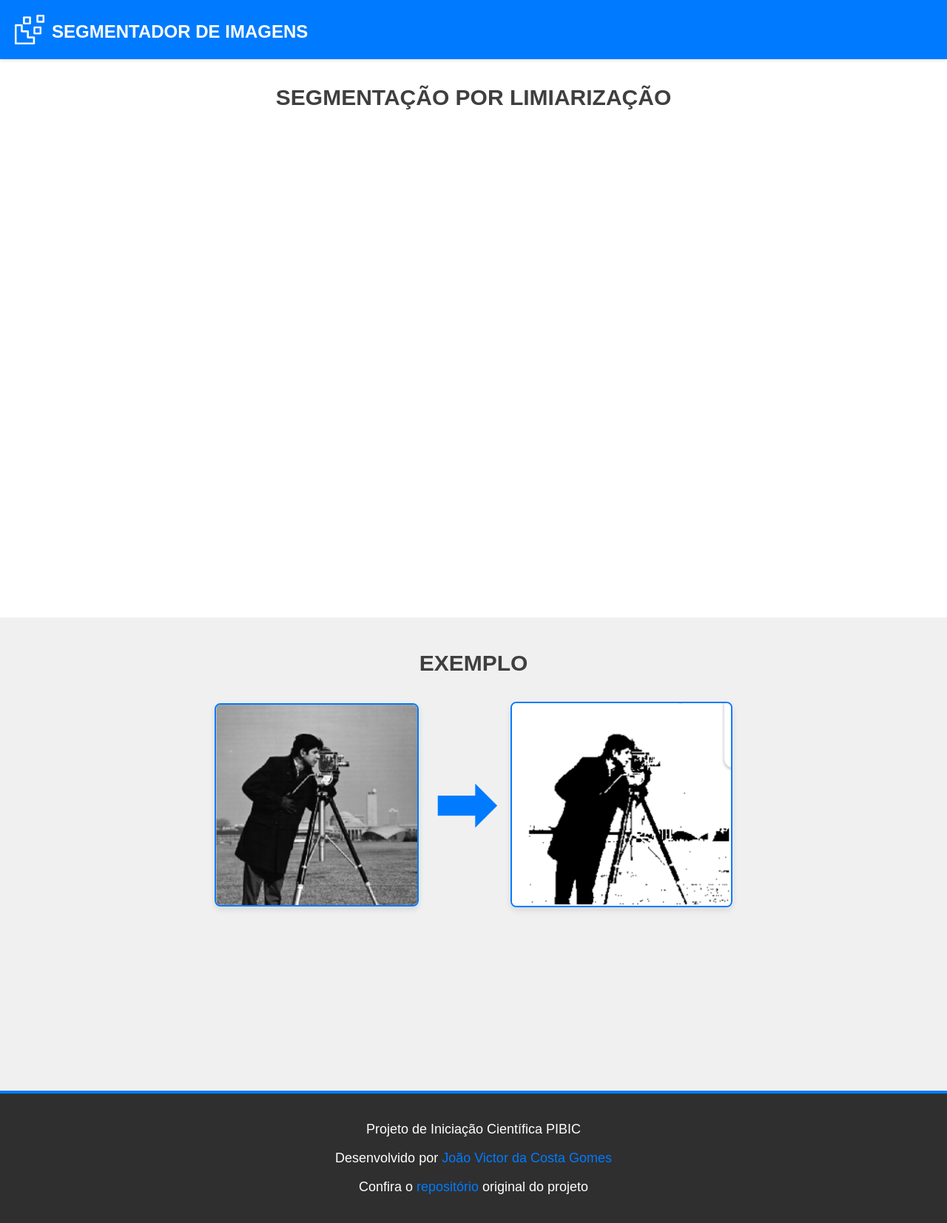
After one commit to joao-victor-costa-gomes/Image-Segmentation-Site, a Flask app: page /threshold in a window 1280 px wide. The commit adds this page. Shown: the whole page at 74% size. Run offline with Flask 3, Linux system fonts and the light colour scheme.

Commit message:
added initial backend

```diff
--- a/app/static/css/style.css
+++ b/app/static/css/style.css
@@ -30,7 +30,7 @@ header {
 header h1 a{
     font-size: 24px;
     text-decoration: none;
-    color: #fafafa;
+    color: white;
 }
 
 .header-content {
@@ -63,3 +63,55 @@ header h1 a{
 .footer .footer-link:hover {
     color: #00c3ff;
 }
+
+/* ------- EXAMPLE SECTION ------- */
+
+.example-section {
+    height: 80vh;
+    background-color: #f0f0f0;
+    text-align: center;
+    padding: 10px;
+}
+
+.example-container {
+    display: flex;
+    align-items: center;
+    justify-content: center;
+    gap: 20px;
+    margin-top: 20px;
+}
+
+.example-image {
+    display: flex;
+    flex-direction: column;
+    align-items: center;
+    gap: 10px;
+}
+
+.example-image img {
+    max-width: 300px;
+    height: auto;
+    border: 2px solid #007BFF;
+    border-radius: 8px;
+    box-shadow: 0 4px 8px rgba(0, 0, 0, 0.1);
+}
+
+.example-arrow {
+    font-size: 100px; /* Aumenta o tamanho da seta */
+    color: #007BFF;
+    font-weight: bold;
+    display: flex; /* Centraliza o conteúdo dentro do contêiner da seta */
+    align-items: center; /* Alinha verticalmente ao centro */
+    justify-content: center; /* Garante alinhamento horizontal ao centro */
+}
+
+
+/* ------- OTHERS------- */
+
+.section-title {
+    font-size: 30px;
+    font-weight: bold;
+    margin: 35px auto 35px;
+    color: #3f3f3f;
+    text-align: center;
+}
--- /dev/null
+++ b/app/static/css/threshold.css
@@ -0,0 +1,11 @@
+.image-send-section {
+    height: calc(100vh - 80px);
+}
+
+.section-title {
+    font-size: 30px;
+    font-weight: bold;
+    margin: 35px auto 35px;
+    color: #3f3f3f;
+    text-align: center;
+}
--- /dev/null
+++ b/app/templates/threshold.html
@@ -0,0 +1,56 @@
+<!DOCTYPE html>
+<html lang="pt-br">
+
+<head>
+    <meta charset="UTF-8">
+    <meta name="viewport" content="width=device-width, initial-scale=1.0">
+    <title>Thresholding Segmentation</title>
+    <link rel="stylesheet" href="../static/css/style.css">
+    <link rel="stylesheet" href="../static/css/threshold.css">
+    <link rel="icon" href="../static/images/icon.png" type="image/png">
+</head>
+
+<body>
+
+    <!-- HEADER -->
+    <header>
+        <div class="header-content">
+            <img src="../static/images/logo.png" alt="site logo" class="header-logo">
+            <h1>
+                <a href="{{ url_for('home') }}" class="home-title">SEGMENTADOR DE IMAGENS</a>
+            </h1>
+        </div>
+    </header>
+
+    <!-- IMAGE SEND SECTION -->
+    <section id="image-send-section" class="image-send-section">
+        <h2 class="section-title">SEGMENTAÇÃO POR LIMIARIZAÇÃO</h2>
+    </section>
+
+    <section id="example-section" class="example-section">
+        <h2 class="section-title">EXEMPLO</h2>
+        <div class="example-container">
+            <div class="example-image">
+                <img src="../static/images/thresholdingA.png" alt="Imagem original">
+            </div>
+            <div class="example-arrow">➡</div>
+            <div class="example-image">
+                <img src="../static/images/thresholdingB.png" alt="Imagem segmentada">
+            </div>
+        </div>
+    </section>
+
+    <!-- FOOTER -->
+    <footer class="footer">
+        <p>Projeto de Iniciação Científica PIBIC</p>
+        <p>
+            Desenvolvido por <a href="https://github.com/joao-victor-costa-gomes/" class="footer-link" target="_blank">João Victor da Costa Gomes</a>
+        </p>
+        <p>
+            Confira o <a href="https://github.com/joao-victor-costa-gomes/Image-Segmentation-Site" class="footer-link" target="_blank">repositório</a> original do projeto
+        </p>
+    </footer>
+
+</body>
+
+</html>
--- a/run.py
+++ b/run.py
@@ -1,68 +1,17 @@
-from segmentation.thresholding.fixed_threshold import fixed_threshold
-from segmentation.thresholding.otsu_threshold import otsu_threshold
-from segmentation.thresholding.adaptative_threshold import adaptive_threshold
+from flask import Flask, render_template
 
-# Image path
-image_path = 'image.jpg'
-
-# Call each function
-print("Applying Fixed Threshold...")
-fixed_threshold(image_path)
-
-print("Applying Adaptive Threshold...")
-adaptive_threshold(image_path)
-
-print("Applying Otsu Threshold...")
-otsu_threshold(image_path)
-
-################################################# MUDAR EM BAIXO
-
-from flask import Flask, flash, request, redirect, url_for, render_template
-import urllib.request
-import os
-from werkzeug.utils import secure_filename
-
-app = Flask(__name__)
-
-UPLOAD_FOLDER = 'static/uploads/'
-
-app.secret_key = "secret key"
-app.config['UPLOAD_FOLDER'] = UPLOAD_FOLDER
-app.config['MAX_CONTENT_LENGTH'] = 16 * 1024 * 1024
-
-ALLOWED_EXTENSIONS = set(['png', 'jpg', 'jpeg', 'gif'])
-
-def allowed_file(filename):
-    return '.' in filename and filename.rsplit('.', 1)[1].lower() in ALLOWED_EXTENSIONS
-
+app = Flask(__name__,
+    template_folder='app/templates',
+    static_folder='app/static',
+)
 
 @app.route('/')
 def home():
-    return render_template('index.html')
+    return render_template('home.html')
 
-@app.route('/', methods=['POST'])
-def upload_image():
-    if 'file' not in request.files:
-        flash('No file part')
-        return redirect(request.url)
-    file = request.files['file']
-    if file.filename == '':
-        flash('No image selected for uploading')
-        return redirect(request.url)
-    if file and allowed_file(file.filename):
-        filename = secure_filename(file.filename)
-        file.save(os.path.join(app.config['UPLOAD_FOLDER'], filename))
-        #print('upload_image filename: ' + filename)
-        flash('Image successfully uploaded and displayed below')
-        return render_template('index.html', filename=filename)
-    else:
-        flash('Allowed image types are - png, jpg, jpeg, gif')
-        return redirect(request.url)
+@app.route('/threshold')
+def threshold():
+    return render_template('threshold.html')
 
-@app.route('/display/<filename>')
-def display_image(filename):
-    #print('display_image filename: ' + filename)
-    return redirect(url_for('static', filename='uploads/' + filename), code=301)
-
-if __name__ == "__main__":
-    app.run()
+if __name__ == '__main__':
+    app.run(debug=True)
```
Also changed, not shown: app/static/css/home.css (+5 -8 lines), app/templates/home.html (+7 -4 lines), test.py (added, +68 -0 lines), app/static/images/thresholdingA.png (added), app/static/images/thresholdingB.png (renamed from app/static/images/thresholding.png), app/static/js/home.js (deleted).
